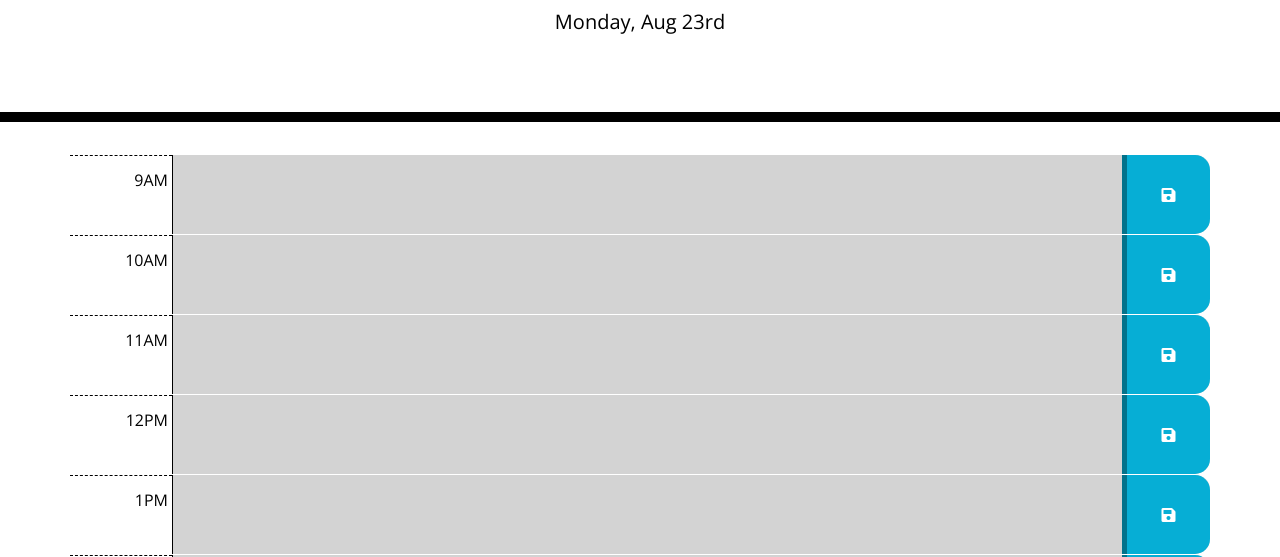
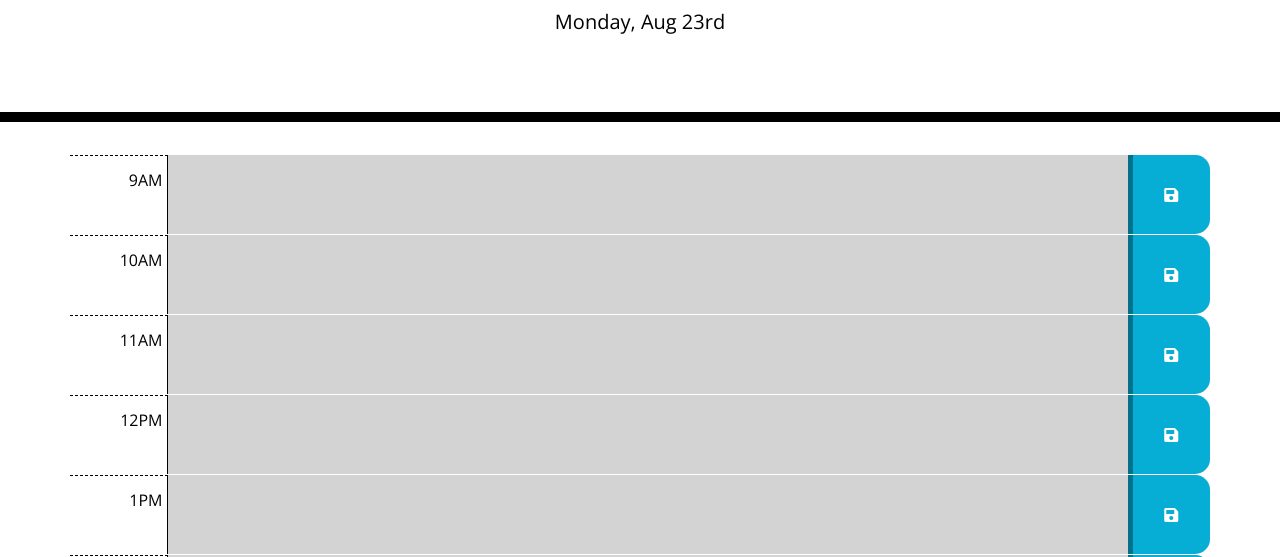
Before and after one commit to JD-Rowley/work-day-scheduler, a plain HTML site: page index.html in a window 1280 px wide. Shown: the part 182-739 px from the top of the page. Drawn offline with nearby package versions, Linux system fonts and the light colour scheme.

Commit message:
changed size of textbox

```diff
--- a/assets/css/style.css
+++ b/assets/css/style.css
@@ -7,10 +7,10 @@ body {
 textarea{
   background: transparent;
   width: 100%;
+  margin: 5px;
   border: none;
   resize: none;
   color: #000000;
-  border-left: 1px solid black;
   padding: 10px;
 }
 
@@ -41,6 +41,8 @@ textarea{
   background-color: #ffffff;
   color: #000000;
   border-top: 1px dashed #000000;
+  border-right: 1px solid black;
+
 }
 
 .past {
```
